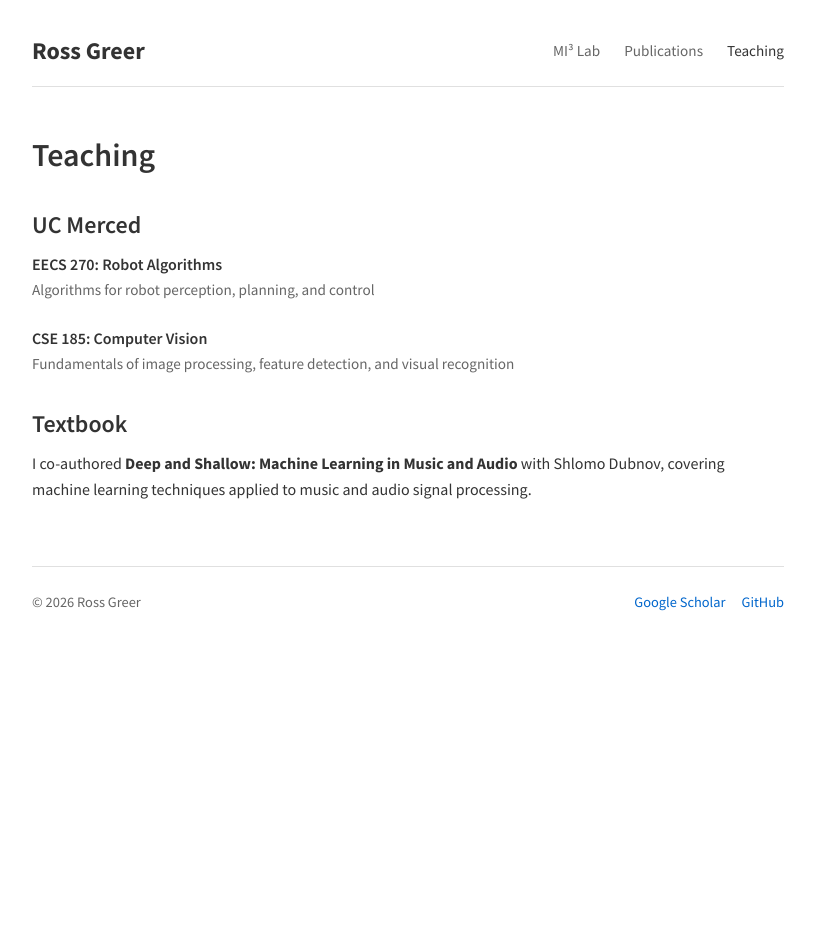
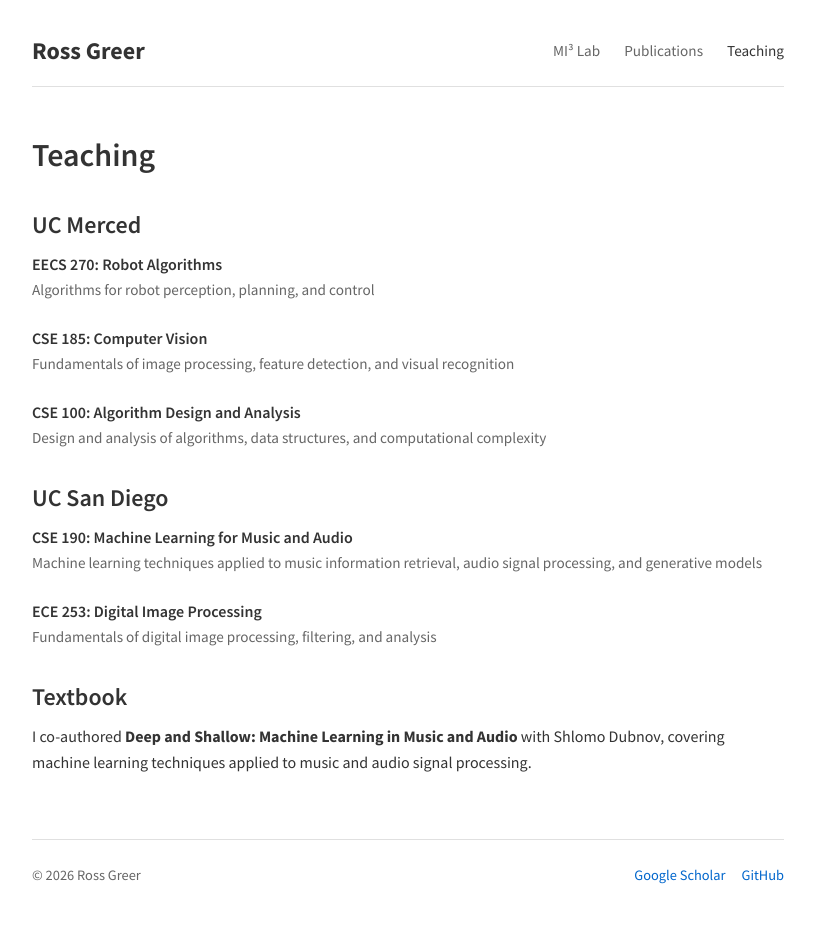
Before and after one commit to rossgreer/rossgreer.github.io, a Jekyll site: the page built from teaching.md, in a window 1280 px wide. Shown: the whole page, without its empty margins (232-1047 px from the left). Built offline with Jekyll 4.4.1, drawn with Linux system fonts in a browser that asks for light colours; some web fonts are replaced; before the commit the page ends 900 px from its top, so only the background shows below that.

Commit message:
Add more courses to teaching page
- Add UC Merced CSE 100: Algorithm Design and Analysis
- Add UC San Diego section with CSE 190 and ECE 253

Co-Authored-By: Claude Opus 4.5 <noreply@anthropic.com>

```diff
--- a/teaching.md
+++ b/teaching.md
@@ -18,6 +18,23 @@ permalink: /teaching/
   <div class="course-info">Fundamentals of image processing, feature detection, and visual recognition</div>
 </div>
 
+<div class="course">
+  <div class="course-title">CSE 100: Algorithm Design and Analysis</div>
+  <div class="course-info">Design and analysis of algorithms, data structures, and computational complexity</div>
+</div>
+
+## UC San Diego
+
+<div class="course">
+  <div class="course-title">CSE 190: Machine Learning for Music and Audio</div>
+  <div class="course-info">Machine learning techniques applied to music information retrieval, audio signal processing, and generative models</div>
+</div>
+
+<div class="course">
+  <div class="course-title">ECE 253: Digital Image Processing</div>
+  <div class="course-info">Fundamentals of digital image processing, filtering, and analysis</div>
+</div>
+
 ## Textbook
 
 I co-authored **Deep and Shallow: Machine Learning in Music and Audio** with Shlomo Dubnov, covering machine learning techniques applied to music and audio signal processing.
```
